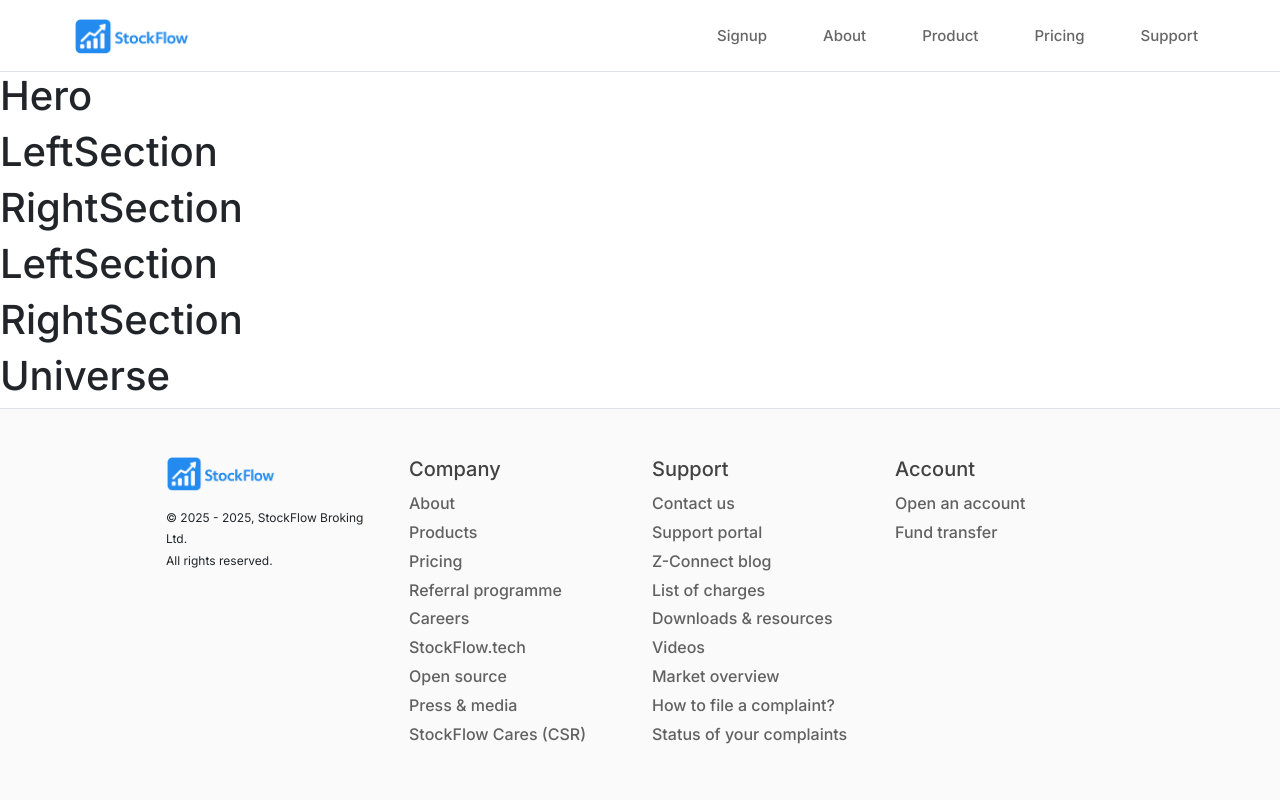
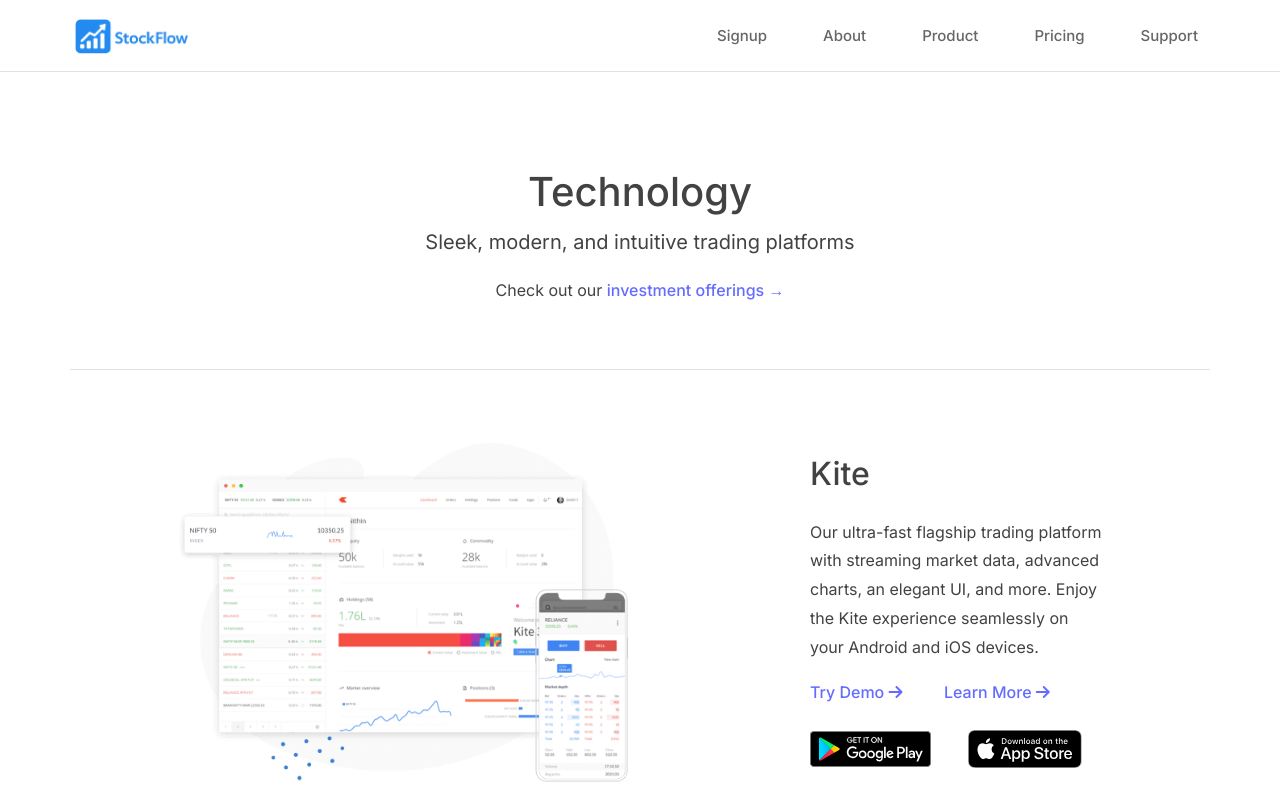
Before and after one commit to parvgoel2706/Stockflow, a React (Vite) app: page /product in a window 1280 px wide. Shown: the top 800 px of the page. Built offline with nearby package versions, Linux system fonts and the light colour scheme.

Commit message:
Complete Product Page

```diff
--- a/src/landing_page/Navbar.jsx
+++ b/src/landing_page/Navbar.jsx
@@ -4,7 +4,7 @@ function Navbar() {
   return (
     <nav
       className="navbar navbar-expand-lg border-bottom"
-      style={{ backgroundColor: "white", position: "sticky", width: "100%" }}
+      style={{ backgroundColor: "white", position: "sticky", top:"0", width: "100%" }}
     >
       <div class="container p-1">
         <Link class="navbar-brand" to="/">
--- a/src/landing_page/product/Hero.jsx
+++ b/src/landing_page/product/Hero.jsx
@@ -1,5 +1,11 @@
 function Hero() {
-    return ( <h1>Hero</h1> );
+    return (
+        <div className="container p-5 my-5 border-bottom text-center">
+            <h1>Technology</h1>
+            <p className="fs-5">Sleek, modern, and intuitive trading platforms</p>
+            <p>Check out our <a href="">investment offerings →</a></p>
+        </div>
+    );
 }
 
 export default Hero;
--- a/src/landing_page/product/LeftSection.jsx
+++ b/src/landing_page/product/LeftSection.jsx
@@ -1,5 +1,54 @@
-function LeftSection() {
-    return ( <h1>LeftSection</h1> );
+import { Link } from "react-router-dom";
+
+function LeftSection({ imageName, heading, content, links }) {
+  return (
+    <div className="container mt-5 px-5 py-4">
+      <div className="row justify-content-between align-items-center mx-5">
+        <div className="col-6">
+          <img
+            src={`media/images/${imageName}`}
+            alt={imageName}
+            style={{ width: imageName === "varsity.png" ? "90%" : "100%" }}
+          />
+        </div>
+        <div className="col-4">
+          <h2>{heading}</h2>
+          <p className="mt-4">{content}</p>
+          {links && (
+            <div className="row justify-content-between pe-5 mb-4">
+              {links.map((link, index) => (
+                <div className="col">
+                  <Link to={`/${link.target}`} key={index}>
+                    {link.label} <i class="fa-solid fa-arrow-right"></i>
+                  </Link>
+                </div>
+              ))}
+            </div>
+          )}
+          <div className="row justify-content-between align-items-center">
+            <div className="col">
+              <Link to="#">
+                <img
+                  src="media/images/googlePlayBadge.svg"
+                  alt="googlePlayStore"
+                  style={{ width: "90%" }}
+                />
+              </Link>
+            </div>
+            <div className="col">
+              <Link to="#">
+                <img
+                  src="media/images/appstoreBadge.svg"
+                  alt="AppleStore"
+                  style={{ width: "85%" }}
+                />
+              </Link>
+            </div>
+          </div>
+        </div>
+      </div>
+    </div>
+  );
 }
 
 export default LeftSection;
--- a/src/landing_page/product/ProductPage.jsx
+++ b/src/landing_page/product/ProductPage.jsx
@@ -4,14 +4,60 @@ import RightSection from "./RighttSection";
 import Universe from "./Universe";
 
 function ProductPage() {
-    return ( <>
-        <Hero/>
-        <LeftSection/>
-        <RightSection/>
-        <LeftSection/>
-        <RightSection/>
-        <Universe/>
-    </> );
+  return (
+    <div style={{ color: "#424242" }}>
+      <Hero />
+      <LeftSection
+        imageName={"kite.png"}
+        heading={"Kite"}
+        content={
+          "Our ultra-fast flagship trading platform with streaming market data, advanced charts, an elegant UI, and more. Enjoy the Kite experience seamlessly on your Android and iOS devices."
+        }
+        links={[
+          { label: "Try Demo", target: "tryDemo" },
+          { label: "Learn More", target: "learnMore" },
+        ]}
+      />
+      <RightSection
+        imageName={"console.png"}
+        heading={"Console"}
+        content={
+          "The central dashboard for your Zerodha account. Gain insights into your trades and investments with in-depth reports and visualisations."
+        }
+        links={[
+          { label: "Learn More", target: "learnMore" },
+        ]}
+      />
+      <LeftSection
+        imageName={"coin.png"}
+        heading={"Coin"}
+        content={
+          "Buy direct mutual funds online, commission-free, delivered directly to your Demat account. Enjoy the investment experience on your Android and iOS devices."
+        }
+        links={[
+          { label: "Coin", target: "coin" },
+        ]}
+      />
+      <RightSection
+        imageName={"kiteconnect.svg"}
+        heading={"Kite Connect API"}
+        content={
+          "Build powerful trading platforms and experiences with our super simple HTTP/JSON APIs. If you are a startup, build your investment app and showcase it to our clientbase."
+        }
+        links={[
+          { label: "Kite Connect", target: "kiteConnect" },
+        ]}
+      />
+      <LeftSection
+        imageName={"varsity.png"}
+        heading={"Varsity mobile"}
+        content={
+          "An easy to grasp, collection of stock market lessons with in-depth coverage and illustrations. Content is broken down into bite-size cards to help you learn on the go."
+        }
+      />
+      <Universe />
+    </div>
+  );
 }
 
 export default ProductPage;
--- a/src/landing_page/product/RighttSection.jsx
+++ b/src/landing_page/product/RighttSection.jsx
@@ -1,5 +1,34 @@
-function RightSection() {
-    return ( <h1>RightSection</h1> );
+import { Link } from "react-router-dom";
+
+function RightSection({ imageName, heading, content, links }) {
+  return (
+    <div className="container mt-5 px-5 py-4">
+      <div className="row justify-content-between align-items-center mx-5">
+        <div className="col-4">
+          <h2>{heading}</h2>
+          <p className="mt-4">{content}</p>
+          {links && (
+            <div className="row justify-content-between pe-5 mb-4">
+              {links.map((link, index) => (
+                <div className="col">
+                  <Link to={`/${link.target}`} key={index}>
+                    {link.label} <i class="fa-solid fa-arrow-right"></i>
+                  </Link>
+                </div>
+              ))}
+            </div>
+          )}
+        </div>
+        <div className="col-6">
+          <img
+            src={`media/images/${imageName}`}
+            alt="kite image"
+            style={{ width: "100%" }}
+          />
+        </div>
+      </div>
+    </div>
+  );
 }
 
 export default RightSection;
--- a/src/landing_page/product/Universe.jsx
+++ b/src/landing_page/product/Universe.jsx
@@ -1,5 +1,108 @@
+import { Link } from "react-router-dom";
+
 function Universe() {
-    return ( <h1>Universe</h1> );
+  return (
+    <div className="container text-center p-5">
+      <h2>The StockFlow Universe</h2>
+      <p className="my-4">
+        Extend your trading and investment experience even further with our
+        partner platforms
+      </p>
+      <div className="px-5" style={{ color: "#9b9b9b" }}>
+        <div className="row p-5 pb-0 flex-wrap align-items-baseline">
+          <div className="col-4">
+            <img
+              src="media/images/zerodhaFundhouse.png"
+              alt="zerodhaFundhouse"
+              style={{ width: "60%" }}
+            />
+          </div>
+          <div className="col-4">
+            <img
+              src="media/images/sensibullLogo.svg"
+              alt="sensibullLogo"
+              style={{ width: "60%" }}
+            />
+          </div>
+          <div className="col-4">
+            <img
+              src="media/images/goldenpiLogo.png"
+              alt="goldenpiLogo"
+              style={{ width: "60%" }}
+            />
+          </div>
+        </div>
+        <div className="row p-5 pt-3" style={{ fontSize: "12px" }}>
+          <p className="col-4">
+            Our asset management venture <br />
+            that is creating simple and transparent index
+            <br />
+            funds to help you save for your goals.
+          </p>
+          <p className="col-4">
+            Options trading platform that lets you <br />
+            create strategies, analyze positions, and examine <br />
+            data points like open interest, FII/DII, and more.
+          </p>
+          <p className="col-4">
+            Investment research platform <br />
+            that offers detailed insights on stocks, <br />
+            sectors, supply chains, and more.
+          </p>
+        </div>
+        <div className="row px-5 align-items-baseline">
+          <div className="col-4">
+            <img
+              src="media/images/streakLogo.png"
+              alt="streakLogo"
+              style={{ width: "50%" }}
+            />
+          </div>
+          <div className="col-4">
+            <img
+              src="media/images/smallcaseLogo.png"
+              alt="smallcaseLogo.png"
+              style={{ width: "60%" }}
+              className="col-4"
+            />
+          </div>
+          <div className="col-4">
+            <img
+              src="media/images/dittoLogo.png"
+              alt="dittoLogo"
+              style={{ width: "40%" }}
+              className="col-4"
+            />
+          </div>
+        </div>
+        <div className="row px-5 pt-3" style={{ fontSize: "12px" }}>
+          <p className="col-4">
+            Systematic trading platform <br />
+            that allows you to create and backtest <br />
+            strategies without coding.
+          </p>
+          <p className="col-4">
+            Thematic investing platform <br />
+            that helps you invest in diversified <br />
+            baskets of stocks on ETFs.
+          </p>
+          <p className="col-4">
+            Personalized advice on life <br />
+            and health insurance. No spam <br />
+            and no mis-selling.
+          </p>
+        </div>
+      </div>
+      <Link to="/signup">
+        <button
+          className="btn btn-primary p-2 fs-5 m-5"
+          style={{ width: "20%", margin: "0 auto" }}
+        >
+          Sign up for free
+        </button>
+      </Link>
+    </div>
+  );
 }
 
 export default Universe;
```
Also changed, not shown: public/media/images/kiteconnect.png (deleted), public/media/images/kiteconnect.svg (added).
